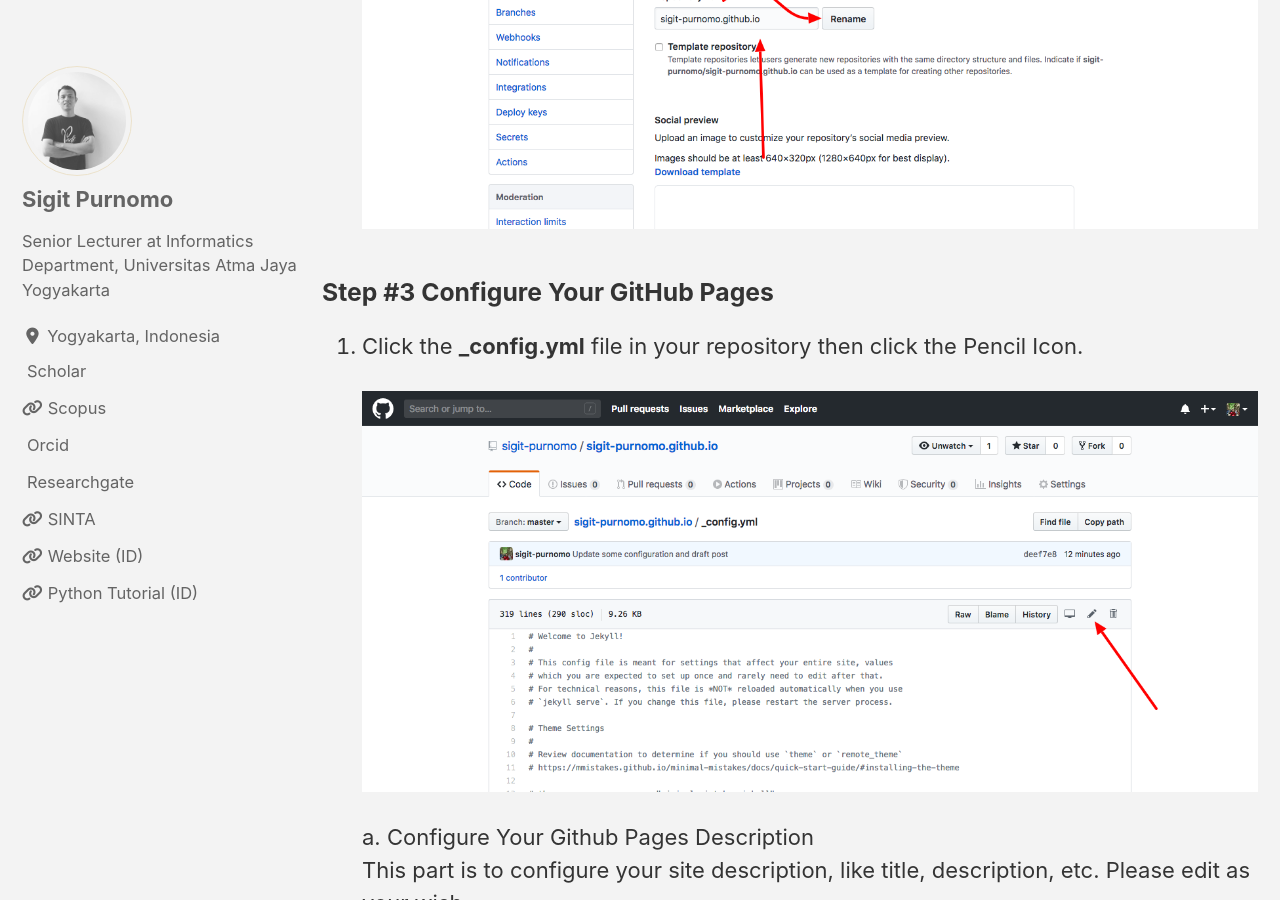
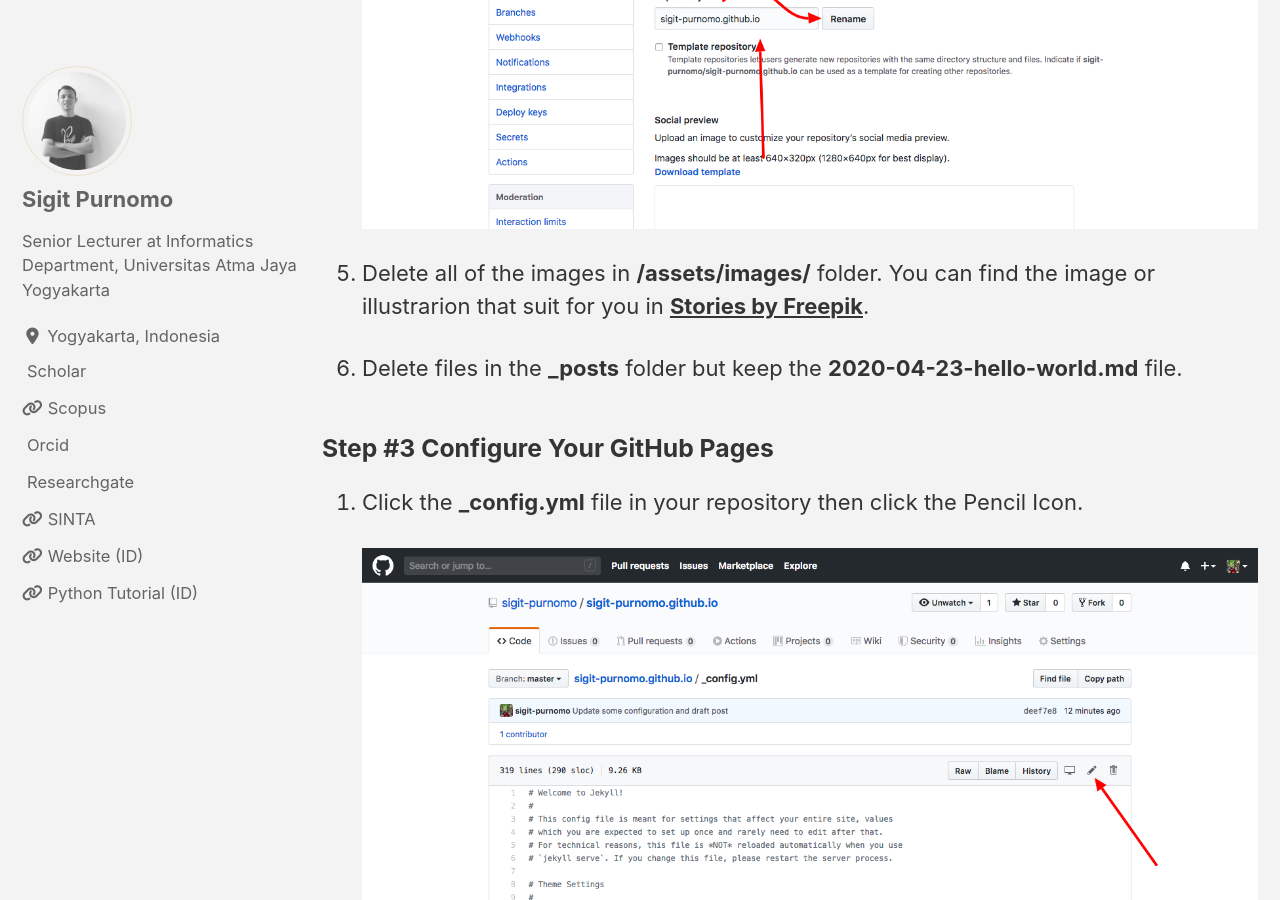
Before and after one commit to sigit-purnomo/sigit-purnomo.github.io, a Jekyll site: the page built from _posts/2020-05-19-tutorial-how-to-create-github-pages-for-academia.md, in a window 1280 px wide and 900 px high, scrolled down 3922 px. Built offline with Jekyll 4.4.1, drawn with Linux system fonts in a browser that asks for light colours; cached includes are drawn as plain includes; nearby versions of some CDN libraries; a style sheet for code colours, icons or effects is not loaded.

Commit message:
Update post

```diff
--- a/_posts/2020-05-19-tutorial-how-to-create-github-pages-for-academia.md
+++ b/_posts/2020-05-19-tutorial-how-to-create-github-pages-for-academia.md
@@ -45,6 +45,9 @@ The main objective of this tutorial is to give step-by-step guides for academia
 
    ![Github New Repository Rename](/assets/images/repository-rename.png "Github New Repository Rename")
 
+5. Delete all of the images in **/assets/images/** folder. You can find the image or illustrarion that suit for you in **[Stories by Freepik](https://stories.freepik.com/)**.
+
+6. Delete files in the **_posts** folder but keep the **2020-04-23-hello-world.md** file.
 
 ### Step #3 Configure Your GitHub Pages
 
```
Also changed, not shown: _drafts/2020-05-19-tutorial-how-to-create-github-pages-for-academia.md (+3 -0 lines), 1 other file.
